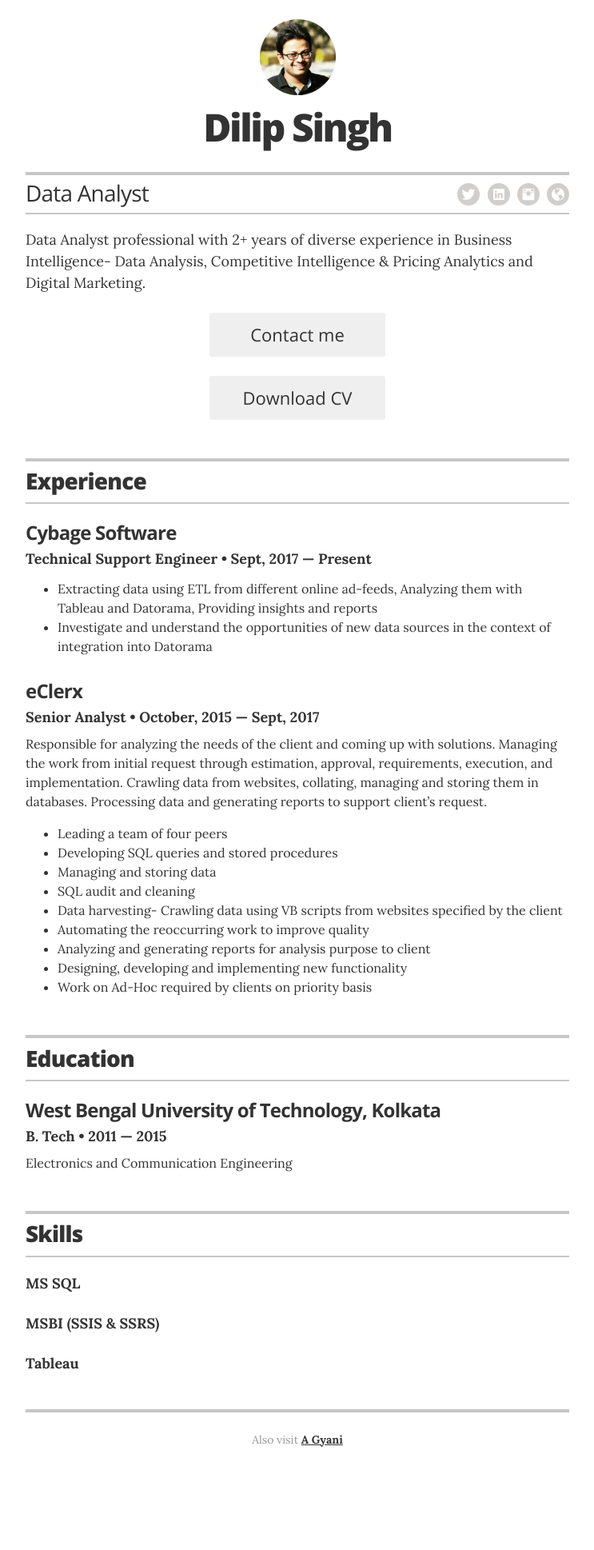
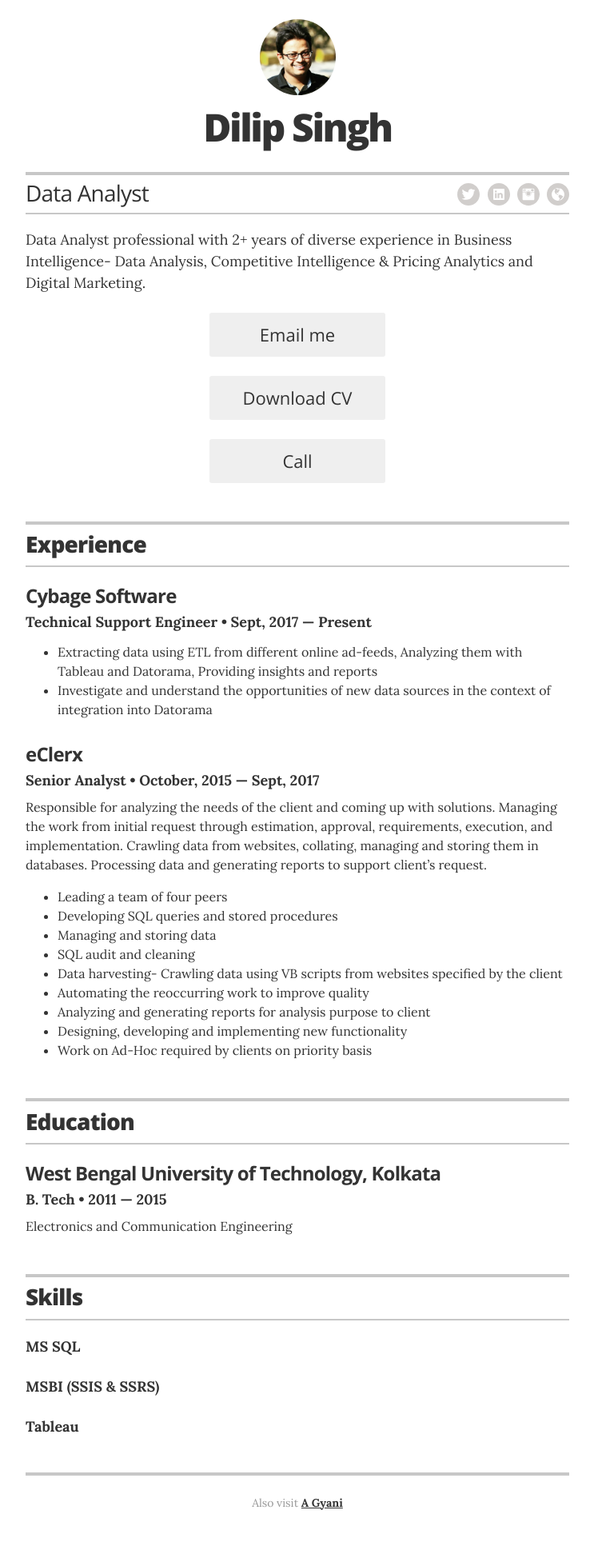
Before and after one commit to getdilip/Resume, a Jekyll site: the page built from index.html, in a window 1280 px wide. Shown: the whole page at 80% size, without its empty margins (268-1011 px from the left). Built offline with Jekyll 4.4.1, drawn with Linux system fonts in a browser that asks for light colours; before the commit the page ends 1859 px from its top, so only the background shows below that.

Commit message:
no message

```diff
--- a/_layouts/resume.html
+++ b/_layouts/resume.html
@@ -38,8 +38,9 @@
         </div>
 
         {% if site.resume_looking_for_work == 'yes' %}
-        <a href="mailto:{{ site.resume_contact_email }}" class="contact-button no-print" itemprop="email">Contact me</a>
+        <a href="mailto:{{ site.resume_contact_email }}" class="contact-button no-print" itemprop="email">Email me</a>
         <a href="Dilip_Singh-Data_Analyst.pdf" download class="contact-button no-print" itemprop="email">Download CV</a>
+        <a href="tel:+919681413252" download class="contact-button no-print" itemprop="email">Call</a>
         {% elsif site.resume_looking_for_work == 'no' %}
         <a class="contact-button not-looking no-print">I'm not looking for work right now.</a>
         {% else %}
```
